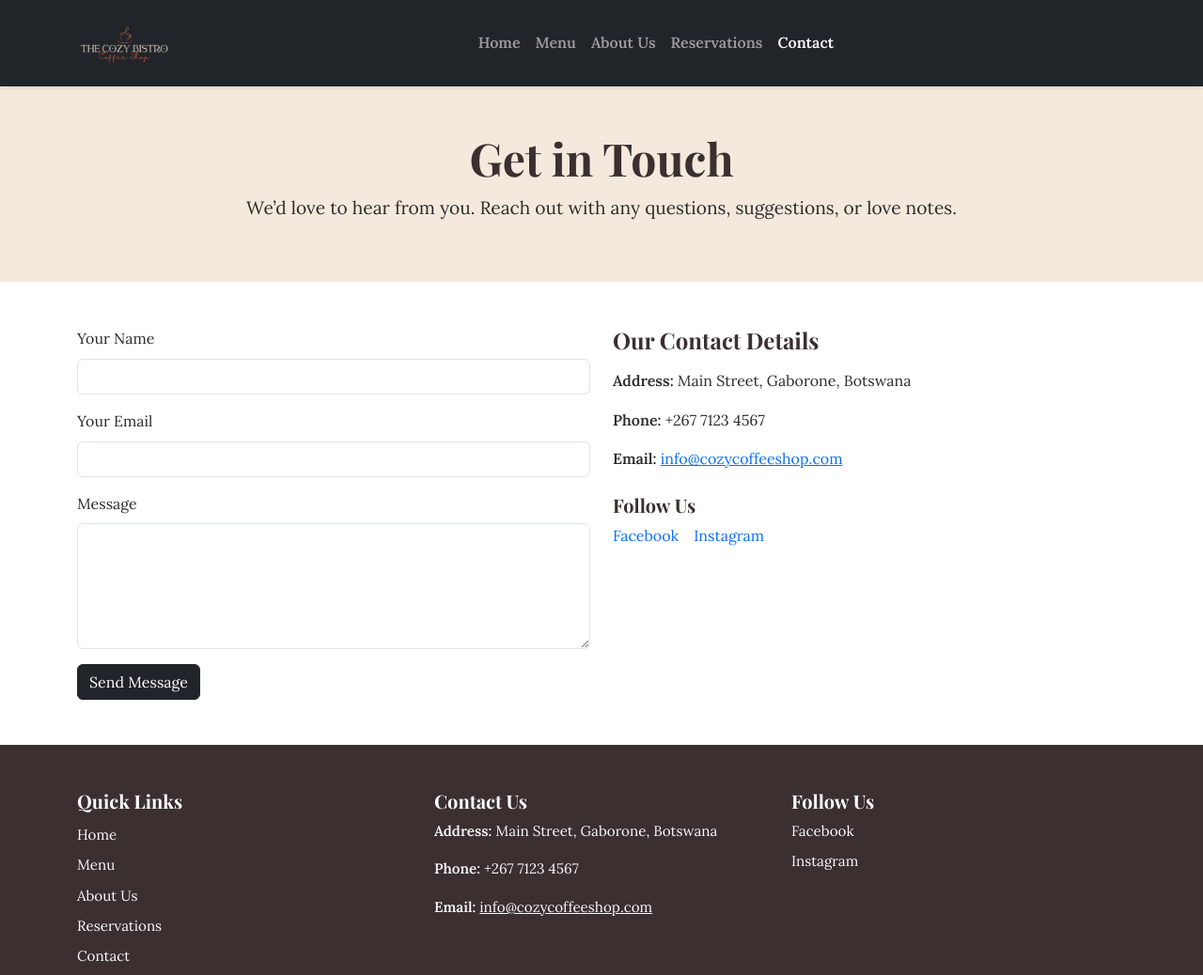
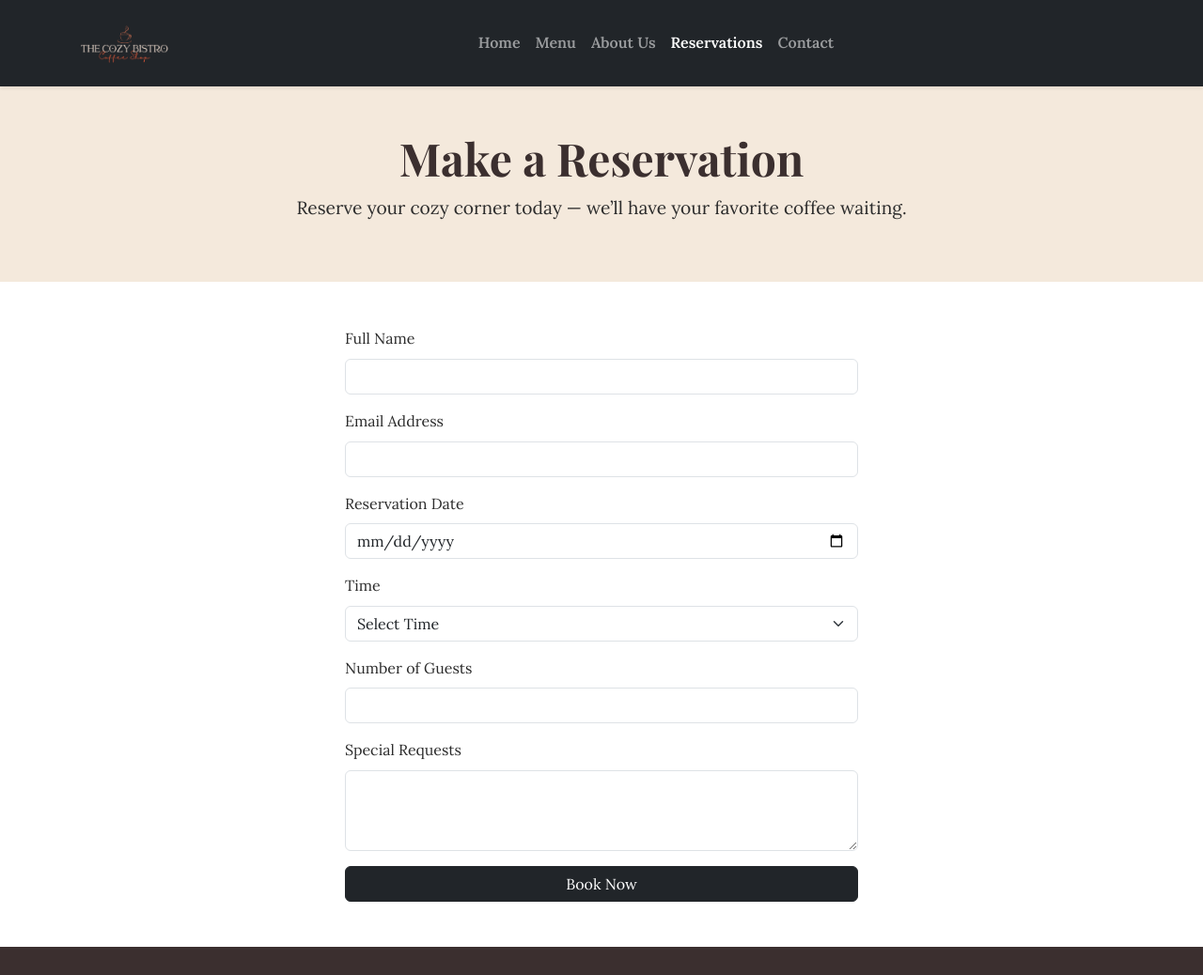
Before and after one commit to Kitsiso-Keaitse/cse24-167, a plain HTML site: page contact.html in a window 1280 px wide. Shown: the top 1038 px of the page at 94% size. Drawn offline with nearby package versions, Linux system fonts and the light colour scheme.

Commit message:
Add files via upload

```diff
--- a/contact.html
+++ b/contact.html
@@ -3,13 +3,12 @@
 <head>
   <meta charset="UTF-8" />
   <meta name="viewport" content="width=device-width, initial-scale=1" />
-  <title>Contact Us | The Cozy Coffee Shop</title>
+  <title>Reservations | The Cozy Coffee Shop</title>
   <link href="https://cdn.jsdelivr.net/npm/bootstrap@5.3.0/dist/css/bootstrap.min.css" rel="stylesheet" />
   <link href="https://fonts.googleapis.com/css2?family=Playfair+Display:wght@400;700&family=Lora:wght@400;600&display=swap" rel="stylesheet" />
   <link rel="stylesheet" href="styles.css" />
 </head>
 <body>
-
   <!-- Header -->
   <header class="navbar navbar-expand-lg bg-dark navbar-dark py-3 shadow-sm sticky-top">
     <div class="container">
@@ -24,8 +23,8 @@
           <li class="nav-item"><a class="nav-link" href="index.html">Home</a></li>
           <li class="nav-item"><a class="nav-link" href="menu.html">Menu</a></li>
           <li class="nav-item"><a class="nav-link" href="about.html">About Us</a></li>
-          <li class="nav-item"><a class="nav-link" href="reservations.html">Reservations</a></li>
-          <li class="nav-item"><a class="nav-link active" href="contact.html" aria-current="page">Contact</a></li>
+          <li class="nav-item"><a class="nav-link active" href="reservations.html" aria-current="page">Reservations</a></li>
+          <li class="nav-item"><a class="nav-link" href="contact.html">Contact</a></li>
         </ul>
       </div>
     </div>
@@ -34,44 +33,51 @@
   <!-- Hero Section -->
   <section class="hero bg-warm-beige py-5 text-center">
     <div class="container">
-      <h1 class="display-5 fw-bold">Get in Touch</h1>
-      <p class="lead">We’d love to hear from you. Reach out with any questions, suggestions, or love notes.</p>
+      <h1 class="display-5 fw-bold">Make a Reservation</h1>
+      <p class="lead">Reserve your cozy corner today — we’ll have your favorite coffee waiting.</p>
     </div>
   </section>
 
-  <!-- Contact Section -->
+  <!-- Reservation Form -->
   <section class="py-5 bg-white">
     <div class="container">
-      <div class="row gy-4">
-        <!-- Contact Form -->
-        <div class="col-md-6">
-          <form>
+      <div class="row justify-content-center">
+        <div class="col-md-8 col-lg-6">
+          <form id="reservationForm">
             <div class="mb-3">
-              <label for="name" class="form-label">Your Name</label>
+              <label for="name" class="form-label">Full Name</label>
               <input type="text" class="form-control" id="name" required />
             </div>
             <div class="mb-3">
-              <label for="email" class="form-label">Your Email</label>
+              <label for="email" class="form-label">Email Address</label>
               <input type="email" class="form-control" id="email" required />
             </div>
             <div class="mb-3">
-              <label for="message" class="form-label">Message</label>
-              <textarea class="form-control" id="message" rows="5" required></textarea>
+              <label for="date" class="form-label">Reservation Date</label>
+              <input type="date" class="form-control" id="date" required />
             </div>
-            <button type="submit" class="btn btn-dark">Send Message</button>
+            <div class="mb-3">
+              <label for="time" class="form-label">Time</label>
+              <select class="form-select" id="time" required>
+                <option selected disabled>Select Time</option>
+                <option>08:00 AM</option>
+                <option>10:00 AM</option>
+                <option>12:00 PM</option>
+                <option>02:00 PM</option>
+                <option>04:00 PM</option>
+                <option>06:00 PM</option>
+              </select>
+            </div>
+            <div class="mb-3">
+              <label for="guests" class="form-label">Number of Guests</label>
+              <input type="number" class="form-control" id="guests" min="1" max="10" required />
+            </div>
+            <div class="mb-3">
+              <label for="notes" class="form-label">Special Requests</label>
+              <textarea class="form-control" id="notes" rows="3"></textarea>
+            </div>
+            <button type="submit" class="btn btn-dark w-100">Book Now</button>
           </form>
-        </div>
-
-        <!-- Contact Info -->
-        <div class="col-md-6">
-          <h4 class="mb-3">Our Contact Details</h4>
-          <p><strong>Address:</strong> Main Street, Gaborone, Botswana</p>
-          <p><strong>Phone:</strong> +267 7123 4567</p>
-          <p><strong>Email:</strong> <a href="mailto:info@cozycoffeeshop.com">info@cozycoffeeshop.com</a></p>
-          <h5 class="mt-4">Follow Us</h5>
-          <div class="d-flex gap-3">
-            <a href="https://facebook.com" target="_blank" class="text-decoration-none">Facebook</a>
-            <a href="https://instagram.com" target="_blank" class="text-decoration-none">Instagram</a>
         </div>
       </div>
     </div>
@@ -81,10 +87,9 @@
   <footer class="bg-dark-brown text-off-white pt-5 pb-4">
     <div class="container">
       <div class="row gy-4">
-
         <!-- Quick Links -->
         <div class="col-md-4">
-        <h5 class = "footer-text">Quick Links</h5>
+          <h5 class="footer-text">Quick Links</h5>
           <ul class="list-unstyled">
             <li><a href="index.html" class="text-off-white text-decoration-none d-block py-1">Home</a></li>
             <li><a href="menu.html" class="text-off-white text-decoration-none d-block py-1">Menu</a></li>
@@ -96,7 +101,7 @@
 
         <!-- Contact Details -->
         <div class="col-md-4">
-        <h5 class = "footer-text">Contact Us</h5>
+          <h5 class="footer-text">Contact Us</h5>
           <p><strong>Address:</strong> Main Street, Gaborone, Botswana</p>
           <p><strong>Phone:</strong> +267 7123 4567</p>
           <p><strong>Email:</strong> <a href="mailto:info@cozycoffeeshop.com" class="text-off-white text-decoration-underline">info@cozycoffeeshop.com</a></p>
@@ -104,13 +109,12 @@
 
         <!-- Social Media -->
         <div class="col-md-4">
-        <h5 class = "footer-text">Follow Us</h5>
+          <h5 class="footer-text">Follow Us</h5>
           <div class="d-flex flex-column">
             <a href="https://facebook.com" target="_blank" class="text-off-white text-decoration-none mb-2">Facebook</a>
             <a href="https://instagram.com" target="_blank" class="text-off-white text-decoration-none mb-2">Instagram</a>
           </div>
         </div>
-
       </div>
 
       <hr class="border-light mt-4" />
@@ -123,5 +127,29 @@
 
 
   <script src="https://cdn.jsdelivr.net/npm/bootstrap@5.3.0/dist/js/bootstrap.bundle.min.js"></script>
+  <script>
+    document.addEventListener("DOMContentLoaded", function () {
+      const form = document.getElementById("reservationForm");
+
+      form.addEventListener("submit", function (e) {
+        e.preventDefault();
+
+        const name = document.getElementById("name").value.trim();
+        const email = document.getElementById("email").value.trim();
+        const date = document.getElementById("date").value;
+        const time = document.getElementById("time").value;
+        const guests = document.getElementById("guests").value;
+
+        if (!name || !email || !date || time === "Select Time" || !guests) {
+          alert("Please fill out all required fields.");
+          return;
+        }
+
+        alert(`Thank you, ${name}! Your reservation for ${guests} guest(s) has been received.`);
+
+        form.reset();
+      });
+    });
+  </script>
 </body>
 </html>
```
Also changed, not shown: about.html (+4 -4 lines), index.html (+3 -3 lines), menu.html (+8 -8 lines), reservations.html (+32 -8 lines), images/Founder.jpg (added), images/Pastry-chef.jpg (added). Lines whose indentation alone changed are shown as unchanged.
